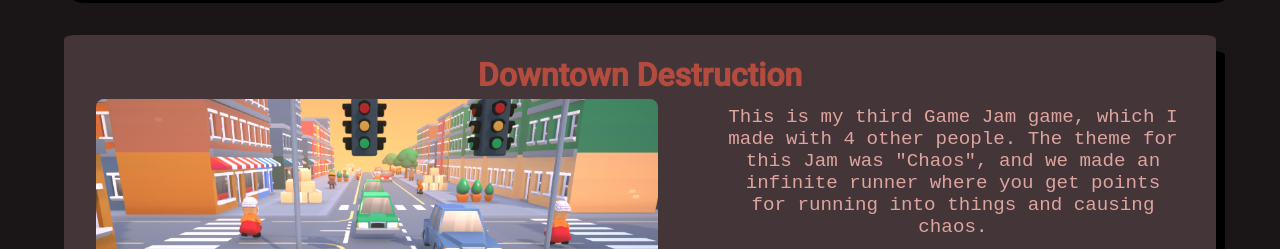
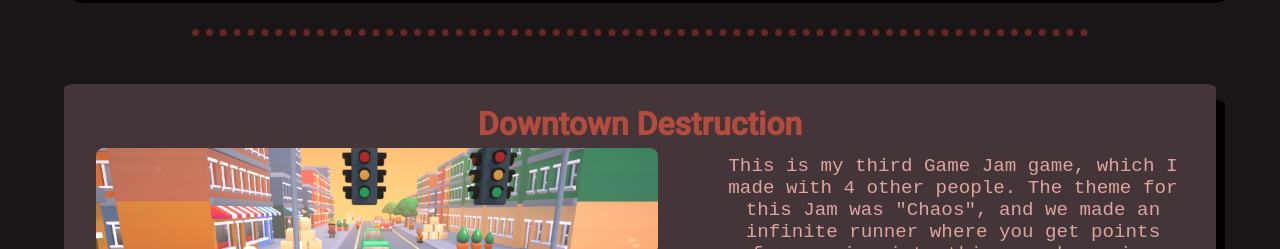
Before and after one commit to Flippers17/Flippers17.github.io, a plain HTML site: page index.html in a window 1280 px wide. Shown: the part 851-1100 px from the top of the page. Drawn offline with Linux system fonts and the light colour scheme.

Commit message:
Update index.html

```diff
--- a/index.html
+++ b/index.html
@@ -66,6 +66,8 @@
                     </ul>
                 </div>
             </a>
+
+            <div class="gameSeparator"></div>
 
             <a href="DowntownDestruction.html" class="gameInfoBox">
                 <div class="gameHeader">
```
